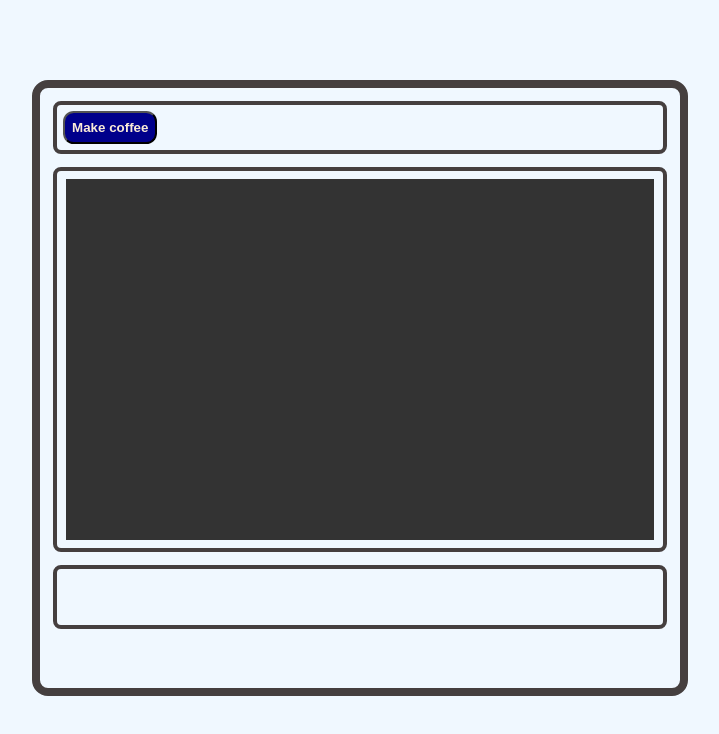
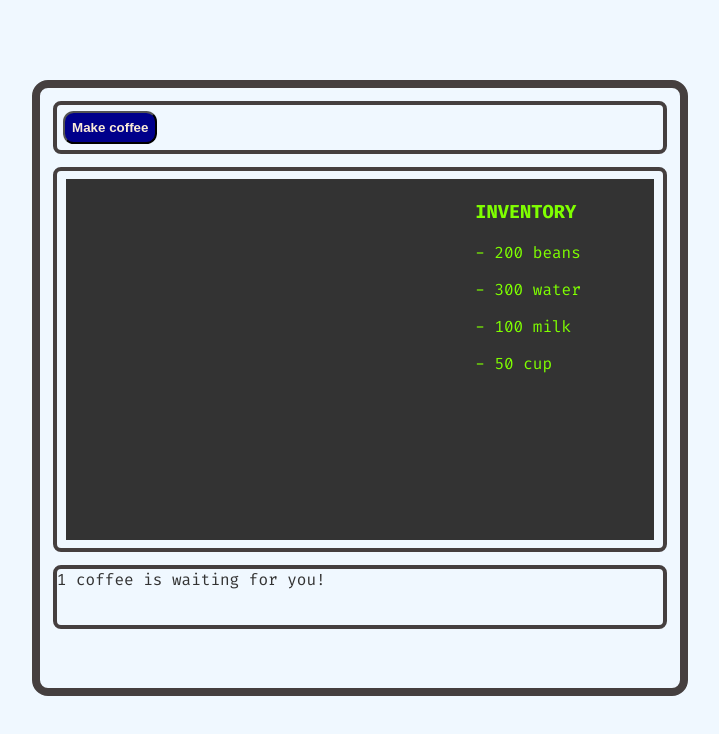
Before and after one commit to wildapt01/coffee-machine-js, a website with bundled scripts: page index.html in a window 1280 px wide. Both pictures are taken after a click on the button "Make coffee". Shown: the whole page, without its empty margins (280-999 px from the left). Built offline with nearby package versions, Linux system fonts and the light colour scheme.

Commit message:
Add output message

```diff
--- a/index.html
+++ b/index.html
@@ -15,7 +15,12 @@
         <button type="button" id="makeCoffee">Make coffee</button>
       </section>
       <section class="panel">
-        <div class="screen-view"></div>
+        <div class="screen-view">
+          <div class="left-side"></div>
+          <div class="right-side">
+            <h3>INVENTORY</h3>
+          </div>
+        </div>
       </section>
       <section class="product">
         <div class="output"></div>
--- a/src/index.js
+++ b/src/index.js
@@ -1,8 +1,31 @@
 import { coffee } from "./classes.js";
 
 function order() {
+  const output = document.querySelector(".output");
+  // Removing output content
+  output.innerHTML = "";
+  // Creating the new coffee message
   const newOrder = new coffee();
-  console.log(newOrder.makeCoffee(2));
-  return;
+  console.log("done coffee");
+  const { made } = newOrder.makeCoffee(1);
+  output.innerHTML = `${made} is waiting for you!`;
 }
+
+const displayInventory = () => {
+  const inventory = { beans: 200, water: 300, milk: 100, cup: 50 };
+
+  for (const item in inventory) {
+    const val = inventory[item];
+    const newLine = document.createElement("p");
+    const lineContent = document.createTextNode(` - ${val} ${item}`);
+    newLine.appendChild(lineContent);
+    document.querySelector(".right-side").append(newLine);
+  }
+};
+
+//* Actions
+//* =======================
+// Making one coffee
 document.querySelector("#makeCoffee").addEventListener("click", order);
+// Displaying the inventory
+displayInventory();
--- a/styles/index.css
+++ b/styles/index.css
@@ -40,11 +40,21 @@ body {
   margin: 0.5em auto;
   padding: 0.1% 1%;
   background-color: #333;
+  display: flex;
+  align-items: stretch;
+  justify-content: space-between;
 }
 
-.screen-view p {
+.screen-view {
   color: chartreuse;
 }
 .output {
   height: 3.5em;
+  color: #333;
 }
+.left-side {
+  width: 65%;
+}
+.right-side {
+  width: 30%;
+}
```
